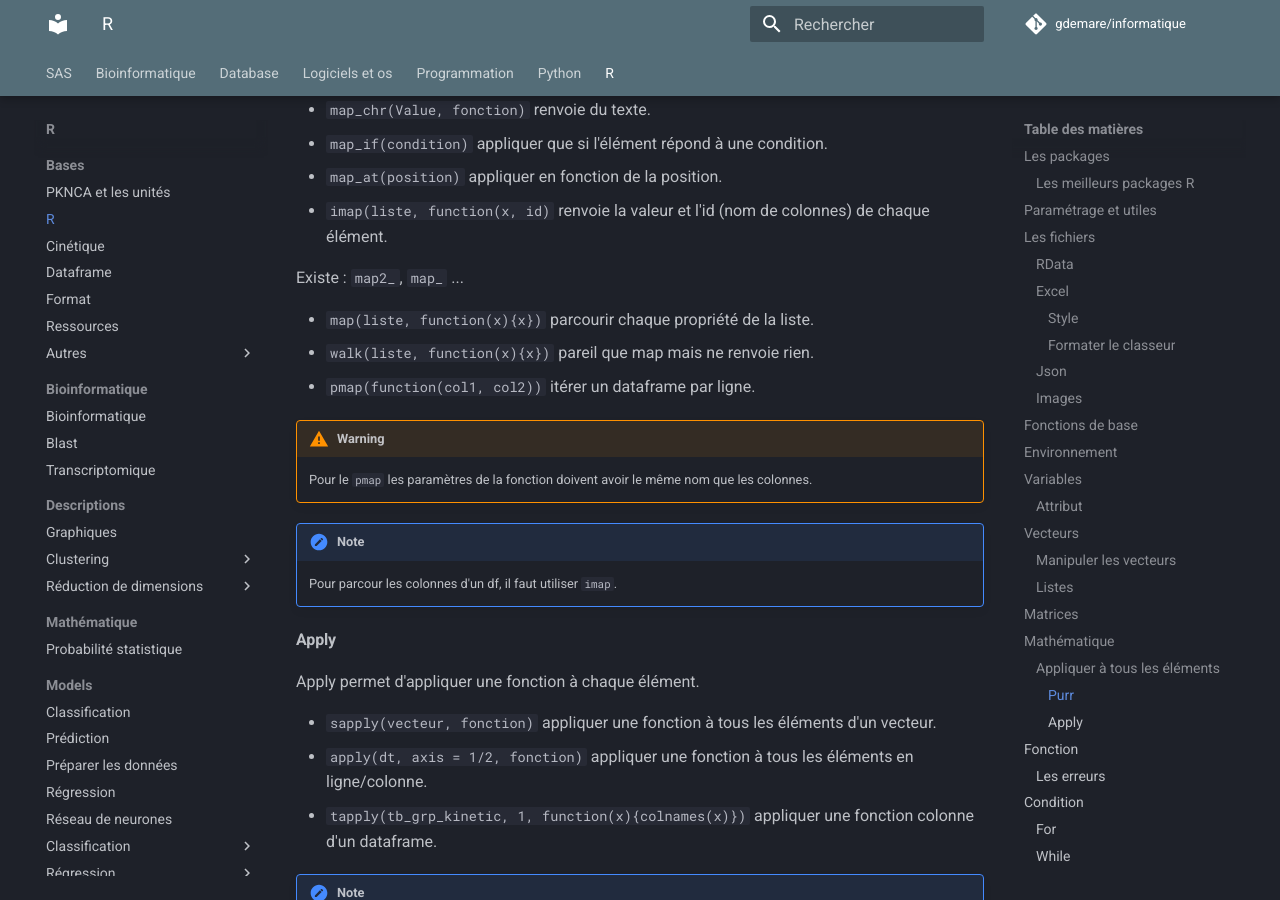
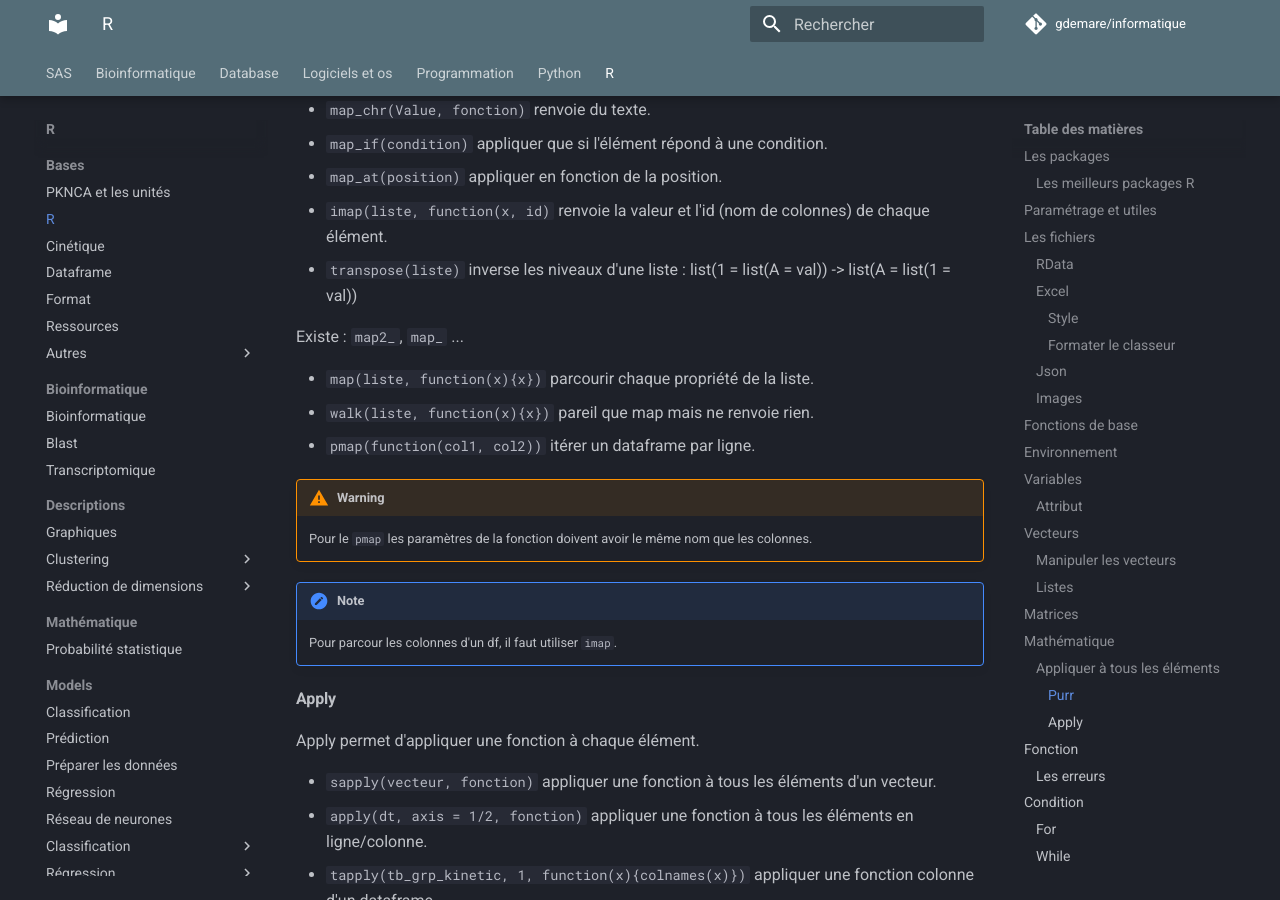
Before and after one commit to gdemare/Informatique, an MkDocs documentation site: the page built from docs/r/bases/R.md, in a window 1280 px wide and 900 px high, scrolled down 6612 px. Built offline with MkDocs 1.6.1 and Material for MkDocs 9.7.7, drawn with Linux system fonts in a browser that asks for light colours; comment, search, counter and statistics services are not loaded.

Commit message:
Update R.md

```diff
--- a/docs/r/bases/R.md
+++ b/docs/r/bases/R.md
@@ -204,6 +204,7 @@ list(
 * `map_if(condition)` appliquer que si l'élément répond à une condition.
 * `map_at(position)` appliquer en fonction de la position.
 * `imap(liste, function(x, id)` renvoie la valeur et l'id (nom de colonnes) de chaque élément.
+* `transpose(liste)` inverse les niveaux d'une liste : list(1 = list(A = val)) -> list(A = list(1 = val))
 
 Existe : `map2_`, `map_` ...
 
```
